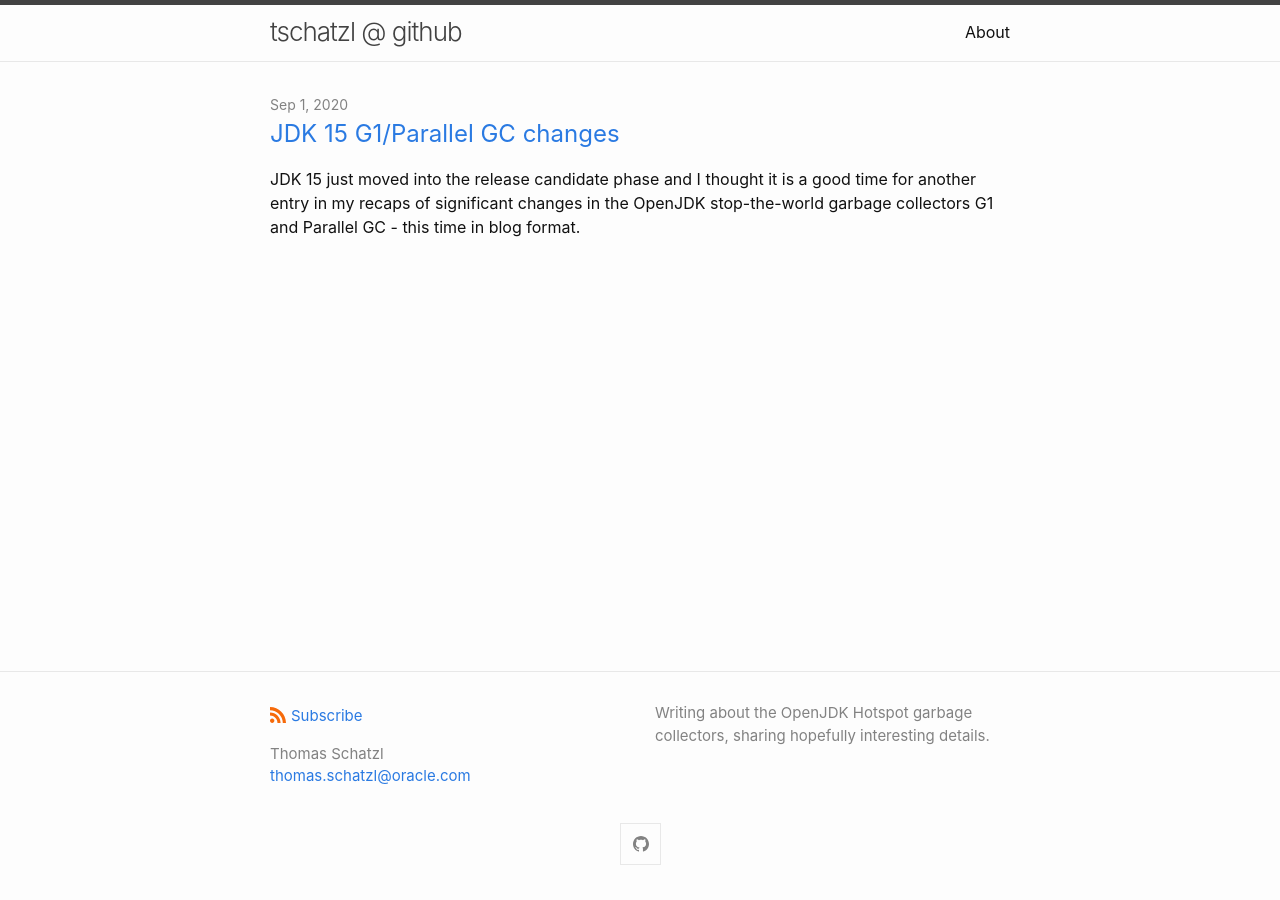
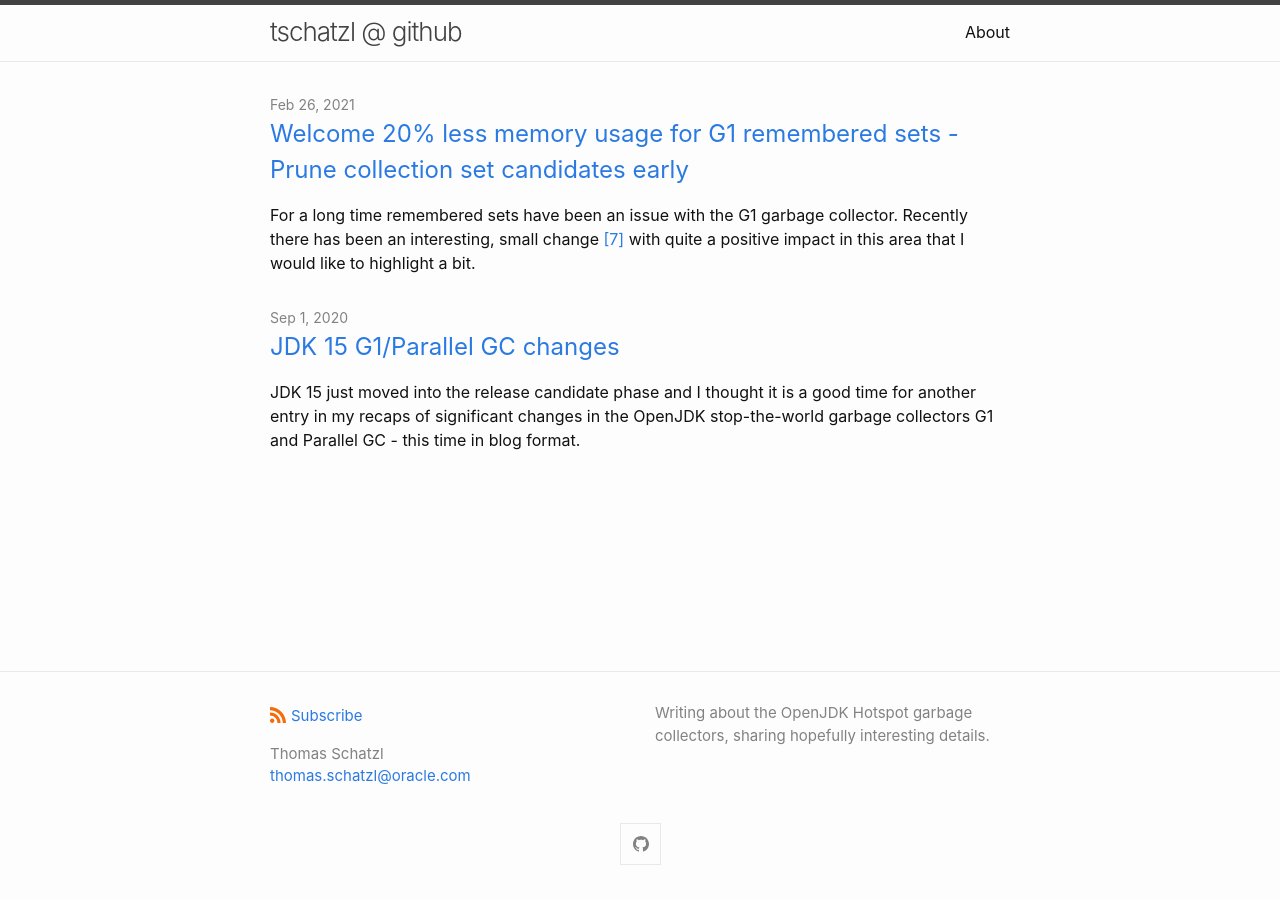
Before and after one commit to tschatzl/tschatzl.github.io, a Jekyll site: the page built from index.markdown, in a window 1280 px wide. Built offline with Jekyll 4.4.1, drawn with Linux system fonts in a browser that asks for light colours; part of the change alters nothing that is shown.

Commit message:
8262185: G1: Prune collection set candidates early

```diff
--- a/_includes/head.html
+++ b/_includes/head.html
@@ -2,7 +2,7 @@
   <meta charset="utf-8">
   <meta http-equiv="X-UA-Compatible" content="IE=edge">
   <meta name="viewport" content="width=device-width, initial-scale=1">
-  {%- seo -%}
+
   <link rel="stylesheet" href="{{ "/assets/css/style.css" | relative_url }}">
   {%- feed_meta -%}
   {%- if jekyll.environment == 'production' and site.google_analytics -%}
--- /dev/null
+++ b/_posts/2021-02-26-early-prune.md
@@ -0,0 +1,80 @@
+---
+layout: post
+title:  "Welcome 20% less memory usage for G1 remembered sets - Prune collection set candidates early"
+date:   2021-02-26 12:00:00 +0200
+tags: [GC, G1, JDK 17, Performance, Memory Usage]
+---
+
+For a long time remembered sets have been an issue with the G1 garbage collector. Recently there has been an interesting, small change [[7]][7] with quite a positive impact in this area that I would like to highlight a bit.
+
+## Introduction
+
+The G1 garbage collector uses, like any other incremental collector, remembered sets to store the locations of references into the areas to copy during garbage collection.
+After all, if you copy an object, the references to that object need to be changed to the new location, otherwise your application will crash on the next access. The remembered sets is that data structure that stores these locations.
+
+
+G1 stores remembered sets on a per-region basis to enable per-region evacuation. Every time the application installs a reference between G1 regions [[0]][0] that may be evacuated in the future, a small bit of code is executed that adds that location to the remembered set for the region that reference points to.
+
+## Problem
+
+So, how much memory can these remembered sets take? (Un-)Surprisingly, quite a bit.
+
+For demonstration purposes this post uses BigRamTester [[2]][2] to demonstrate exactly that. This simple application simulates an "in-memory database", a large hash table where items are added and removed in LRU fashion all the time. So the Java heap will be full of references pointing all over the place to these elements, stressing remembered sets and creating large remembered sets.
+
+The following graph shows committed memory for the "GC" component as calculated by the Java VM's Native Memory Tracking (NMT) facility [[1]][1] for BigRamTester [[2]][2] taken every second on a 20GB Java heap. This results in choosing 16 MB regions used with OpenJDK on a recent tip [[3]][3].
+
+The exact options are
+
+    $ java -XX:+UseLargePages -XX:+AlwaysPreTouch -Xmx20g -Xms20g -XX:MaxGCPauseMillis=500 -XX:+AlwaysPreTouch -XX:NativeMemoryTracking=summary BigRamTester 900
+
+![Current Memory Usage on BigRAMTester](/assets/20210226-baseline.png)
+
+In addition to the memory consumption ("baseline") in dark blue, the graph also shows a "floor" in yellow that shows the amount of memory used by the GC component not by the remembered set. Overall, in this case G1's remembered set takes at most 1.6 GB, around 8% of the java heap. More than the rest of what G1 needs for operation, around 900 MB
+
+*Whoopsie.*
+
+## Background ##
+
+G1 has two alternating operating phases, the young-only and the space reclamation phase. During the **young only** phase G1 fills up the Java heap in the old generation gradually. At some point G1 decides that it is time to collect space in the old generation, and starts to look for free space there in the background. After completion of this so-called marking, G1 selects regions, the collection set candidates [[4]][4], for eventual space reclamation. Before it can do so, it needs to build remembered sets for these candidate regions, as G1 did not maintain them during the young-only phase (it was not going to reclaim space in the old generation anyway, so why maintain them? [[7]] [7]).
+
+As soon as the remembered sets are complete, G1 moves to the **space reclamation phase**, collecting and reclaiming space in a few old generation regions from the collection set candidates at every garbage collection. The space reclamation phase either ends when either there are no more regions in the candidate collection set, or the space left to reclaim is less than 5% than the current heap size [[6]][6] after a garbage collection pause in that phase.
+
+The reason for the second condition is that the last few regions in the candidate list tend to take relatively long to collect. G1 sorts candidates for efficiency, a metric considering both how much empty space a region will yield, and how hard they are to collect, i.e. basically how many remembered set entries it contains. G1 collects the most space yielding and easy to collect regions first. So this rule filters out regions that would cause too long pause times, sacrificing memory for latency.
+
+## The change ##
+
+This time of application of that latter condition about not evacuating inefficient regions is what can be improved: it means that G1 effectively maintains remembered sets for regions that it will never ever reclaim space from. Even worse, these remembered sets are maintained until the end of the space reclamation phase. This can lead to the surprising situation, that while collecting these regions, remembered set usage rises although the number of regions where they are maintained decreases. This effect can be observed in the memory usage graph above too: after every first hump of remembered set memory usage shows where remembered sets are built up, but there is a second one that is even higher than the first one before finally going down.
+
+So the straightforward solution for this problem would be applying that rule after the candidate selection, and before building the remembered sets.
+
+There is a caveat with that: this might remove all regions from the collection set candidate list, resulting in no or very little reclamation progress for that space reclamation phase. This is undesirable, because G1 just spent all that marking effort for (almost) nothing. For this reason, and also to simulate that in the original heuristics that rule has been applied at the end of a collection, G1 keeps at least a set amount of regions based on some expected amount of mixed collections in that space reclamation phase.
+
+Rerunning BigRamTester another time with this patch applied, shows the following memory consumption graph (in pink):
+
+![Impact of Early-Prune in Memory Usage on BigRAMTester](/assets/20210226-early-prune.png)
+
+A reduction of remembered set peak-to-peak memory consumption by 250-300 MB - the promised 20%. At least for this type of application :)
+
+Actually it could be much more, but that has to do with how G1 currently manages the remembered set data structure. This is an issue to be solved another time.
+
+See you next time,
+
+*Thomas*
+
+-------------------
+**P.S.:** This change is a part of some longer spanning effort to reduce remembered set memory consumption.
+
+For comparison, here is a graph showing memory consumption of the GC component for the same benchmark in JDK 10.0.2 (cyan) including the ones shown above for comparison. JDK 8 and JDK 9 are at least worse than that, but due to a bug in remembered set NMT accounting [[8]][8] it is harder to get the exact numbers.
+
+![And what about earlier JDKs....](/assets/20210226-and-jdk10.png)
+
+
+[0]: https://docs.oracle.com/en/java/javase/15/gctuning/garbage-first-g1-garbage-collector1.html#GUID-E9CB81BC-92E5-489E-8A2E-760691A41CDF
+[1]: https://docs.oracle.com/en/java/javase/15/vm/native-memory-tracking.html
+[2]: https://bugs.openjdk.java.net/browse/JDK-8152438
+[3]: https://github.com/openjdk/jdk/commit/9d9bedd051c313cf0f4552c6486c3f43bdaa81b9
+[4]: https://docs.oracle.com/en/java/javase/15/gctuning/garbage-first-g1-garbage-collector1.html#GUID-3A99AE6C-F80A-4565-A27C-B4AEDF5CDF71
+[5]: https://bugs.openjdk.java.net/browse/JDK-8180415
+[6]: https://docs.oracle.com/en/java/javase/15/gctuning/garbage-first-g1-garbage-collector1.html#GUID-6D6B18B1-063B-48FF-99E3-5AF059C43CE8
+[7]: https://github.com/openjdk/jdk/pull/2693
+[8]: https://bugs.openjdk.java.net/browse/JDK-8176571
```
Also changed, not shown: Gemfile.lock, assets/20210226-and-jdk10.png (added), assets/20210226-baseline.png (added), assets/20210226-early-prune.png (added).
